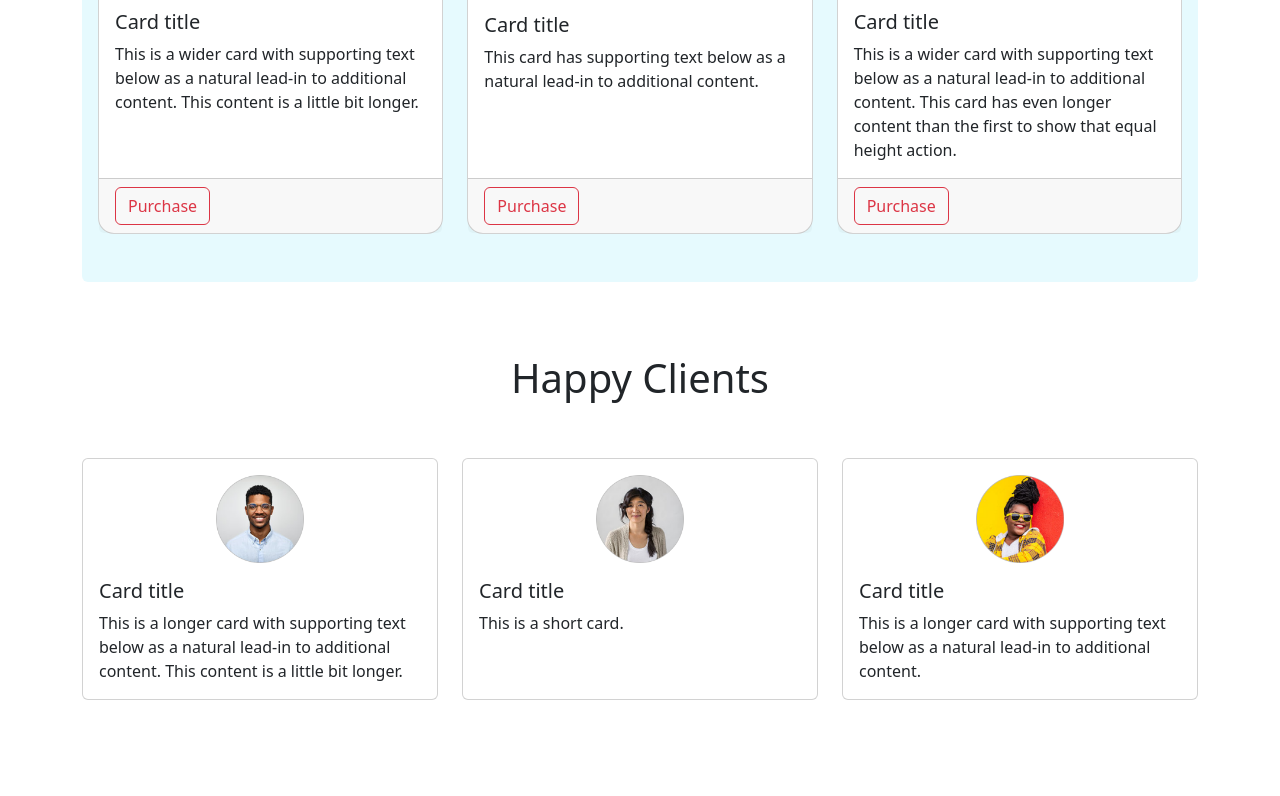
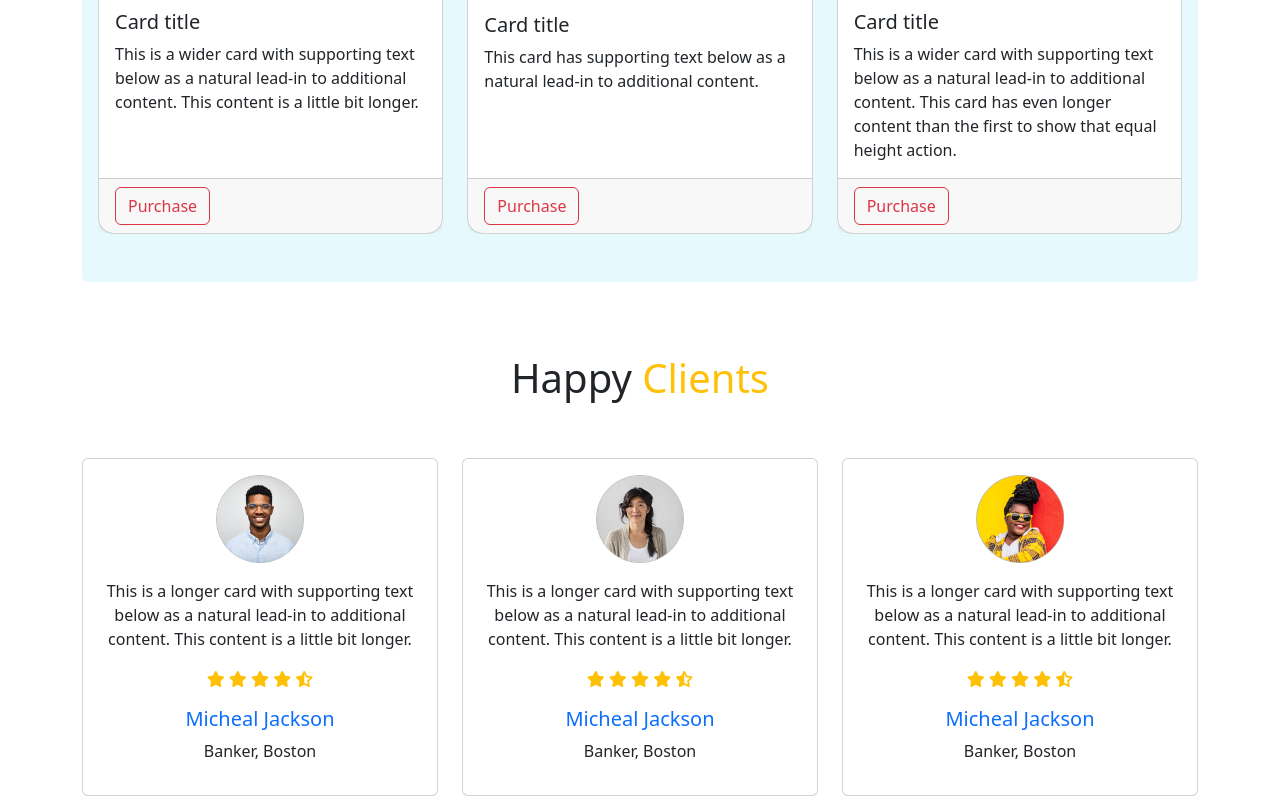
Before and after one commit to Nurealom405/BikersZone, a plain HTML site: page index.html in a window 1280 px wide. Shown: the part 1281-2077 px from the top of the page. Before the commit the page ends 1981 px from the top, so only its background shows below. Drawn offline with nearby package versions, Linux system fonts and the light colour scheme.

Commit message:
happy clients

```diff
--- a/css/style.css
+++ b/css/style.css
@@ -1,3 +1,7 @@
 .bz-light-red{
     background-color: rgb(246, 212, 212);
 }
+.rating-icon{
+    width: 18px;
+
+}
--- a/index.html
+++ b/index.html
@@ -13,6 +13,7 @@
     />
     <!-- custom css -->
     <link rel="stylesheet" href="css/style.css" />
+    <script src="https://kit.fontawesome.com/f3e711b493.js" crossorigin="anonymous"></script>
   </head>
   <body class="container-lg">
     <header>
@@ -240,32 +241,98 @@
 
       <!-- happy client -->
       <section class="mt-4">
-        <h1 class="text-center py-5">Happy Clients</h1>
+        <h1 class="text-center py-5">Happy <span class="text-warning">Clients</span></h1>
         <div class="row row-cols-1 row-cols-md-3 g-4">
           <div class="col">
-              <div class="card h-100">
-                <img src="images/user-1.png" class="w-25 mx-auto mt-3 card-img-top" alt="...">
+            <div class="card text-center h-100">
+              <img
+                src="images/user-1.png"
+                class="w-25 mx-auto mt-3 card-img-top"
+                alt="..."
+              />
               <div class="card-body">
-                  <h5 class="card-title">Card title</h5>
-                  <p class="card-text">This is a longer card with supporting text below as a natural lead-in to additional content. This content is a little bit longer.</p>
+
+                <p class="card-text">
+                  This is a longer card with supporting text below as a natural
+                  lead-in to additional content. This content is a little bit
+                  longer.
+                </p>
+                <p class="text-warning">
+                  <i class="fa-solid fa-star"></i>
+                  <i class="fa-solid fa-star"></i>
+                  <i class="fa-solid fa-star"></i>
+                  <i class="fa-solid fa-star"></i>
+                  <i class="fa-solid fa-star-half-stroke"></i>
+
+                </p>
+                <h5 class="text-primary">
+                  Micheal Jackson
+                </h5>
+                <p>
+                  Banker, Boston
+                </p>
               </div>
             </div>
           </div>
           <div class="col">
-              <div class="card h-100">
-                <img src="images/user-2.png" class="w-25 mx-auto mt-3 card-img-top" alt="...">
+            <div class="card text-center h-100">
+              <img
+                src="images/user-2.png"
+                class="w-25 mx-auto mt-3 card-img-top"
+                alt="..."
+              />
               <div class="card-body">
-                  <h5 class="card-title">Card title</h5>
-                  <p class="card-text">This is a short card.</p>
+
+                <p class="card-text">
+                  This is a longer card with supporting text below as a natural
+                  lead-in to additional content. This content is a little bit
+                  longer.
+                </p>
+                <p class="text-warning">
+                  <i class="fa-solid fa-star"></i>
+                  <i class="fa-solid fa-star"></i>
+                  <i class="fa-solid fa-star"></i>
+                  <i class="fa-solid fa-star"></i>
+                  <i class="fa-solid fa-star-half-stroke"></i>
+
+                </p>
+                <h5 class="text-primary">
+                  Micheal Jackson
+                </h5>
+                <p>
+                  Banker, Boston
+                </p>
               </div>
             </div>
           </div>
           <div class="col">
-              <div class="card h-100">
-                <img src="images/user-3.png" class="w-25 mx-auto mt-3 card-img-top" alt="...">
+            <div class="card text-center h-100">
+              <img
+                src="images/user-3.png"
+                class="w-25 mx-auto mt-3 card-img-top"
+                alt="..."
+              />
               <div class="card-body">
-                  <h5 class="card-title">Card title</h5>
-                  <p class="card-text">This is a longer card with supporting text below as a natural lead-in to additional content.</p>
+
+                <p class="card-text">
+                  This is a longer card with supporting text below as a natural
+                  lead-in to additional content. This content is a little bit
+                  longer.
+                </p>
+                <p class="text-warning">
+                  <i class="fa-solid fa-star"></i>
+                  <i class="fa-solid fa-star"></i>
+                  <i class="fa-solid fa-star"></i>
+                  <i class="fa-solid fa-star"></i>
+                  <i class="fa-solid fa-star-half-stroke"></i>
+
+                </p>
+                <h5 class="text-primary">
+                  Micheal Jackson
+                </h5>
+                <p>
+                  Banker, Boston
+                </p>
               </div>
             </div>
           </div>
@@ -273,7 +340,6 @@
         </div>
       </section>
     </main>
-
 
     <!-- Footer -->
     <footer></footer>
```
Also changed, not shown: images/icons2/star-solid.svg (added). Lines whose indentation alone changed are shown as unchanged.
